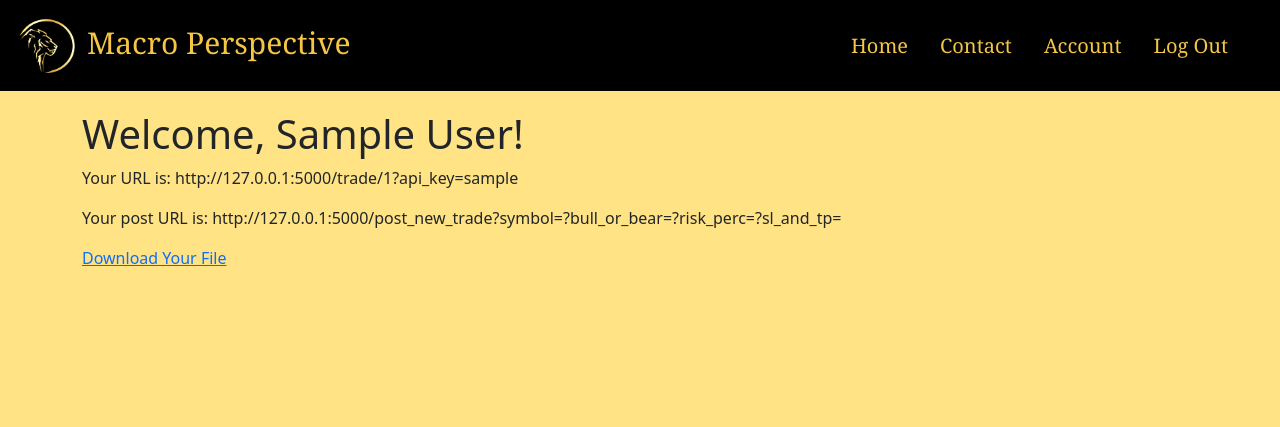
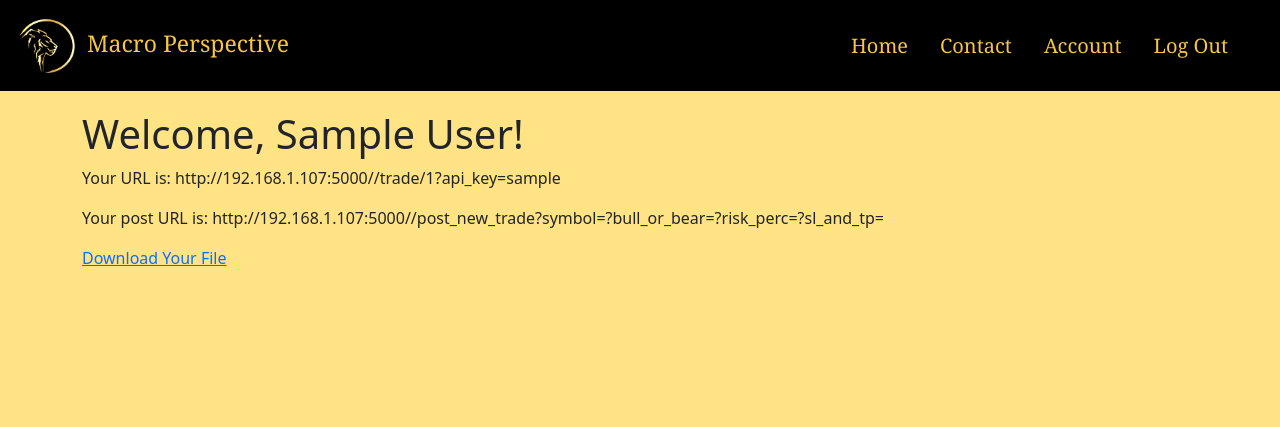
Before and after one commit to Willem0911/macroperspective, a Flask app: page /account in a window 1280 px wide. Shown: the top 427 px of the page. Run offline with Flask 3, Linux system fonts and the light colour scheme; the visitor is signed in with stand-in values (Sample User, id 1); some libraries are stand-ins or nearby versions.

Commit message:
Working Domain

```diff
--- a/main.py
+++ b/main.py
@@ -4,6 +4,7 @@ import secrets
 import random
 import datetime
 import os
+from waitress import serve
 from werkzeug.security import generate_password_hash, check_password_hash
 from flask_sqlalchemy import SQLAlchemy
 from sqlalchemy.orm import DeclarativeBase, Mapped, mapped_column
@@ -11,9 +12,9 @@ from sqlalchemy import Integer, String, Float, Boolean
 from flask_login import UserMixin, login_user, LoginManager, login_required, current_user, logout_user
 
 app = Flask(__name__)
-app.config['SECRET_KEY'] = os.environ.get('FLASK_KEY')
-EMAIL_PASSWORD = os.environ.get('EMAIL_PASSWORD')
-EMAIL_NAME = os.environ.get('EMAIL_NAME')
+app.config['SECRET_KEY'] = "aldkhjhewuiorhweiooi"
+EMAIL_PASSWORD = "zugi vnhp bmnx mkzo"
+EMAIL_NAME = "williamhorowits@gmail.com"
 
 
 # CREATE DATABASE
@@ -117,7 +118,7 @@ def verify():
         user_verification = str(request.form.get("verification_code"))
         verification_code = session.get("verification_code")
         name = session.get('name')
-        email = session.get('email')
+        email = session.get('email').lower()
         password = session.get('password')
         if user_verification == verification_code:
             hashed_password = generate_password_hash(
@@ -148,7 +149,7 @@ def verify():
 @app.route('/login', methods=["GET", "POST"])
 def login():
     if request.method == "POST":
-        email = request.form.get('email')
+        email = request.form.get('email').lower()
         password = request.form.get('password')
 
         # Find user by email entered.
@@ -242,4 +243,4 @@ def post_new_trade():
 
 
 if __name__ == "__main__":
-    app.run(debug=False)
+    serve(app, host='192.168.1.107', port=80)
--- a/templates/account.html
+++ b/templates/account.html
@@ -3,9 +3,9 @@
 
 <div class="container">
   <h1 class="title">Welcome, {{name}}!</h1>
-  <p> Your URL is: http://127.0.0.1:5000/trade/{{id}}?api_key={{api_key}}</p>
+  <p> Your URL is: http://192.168.1.107:5000//trade/{{id}}?api_key={{api_key}}</p>
   {% if id==1: %}
-  <p> Your post URL is: http://127.0.0.1:5000/post_new_trade?symbol=?bull_or_bear=?risk_perc=?sl_and_tp=</p>
+  <p> Your post URL is: http://192.168.1.107:5000//post_new_trade?symbol=?bull_or_bear=?risk_perc=?sl_and_tp=</p>
   {% endif %}
   <a href="#">Download Your File</a>
 </div>
--- a/templates/base.html
+++ b/templates/base.html
@@ -39,7 +39,7 @@
         <!-- navbar fixed-top  -->
         <nav class="navbar navbar-expand-lg bg-body-tertiary nav fixed-top" style="border-color: black">
           <div class="container-fluid" style="background-color: black">
-            <a class="navbar-brand navbar-text" href="#" style="font-size: 30px"><img src="{{ url_for('static', filename='images/Macro Perspective logo.jpg') }}" alt="Logo" width="75" height="75"/>Macro Perspective</a>
+            <a class="navbar-brand navbar-text" href="#" style="font-size: 23px"><img src="{{ url_for('static', filename='images/Macro Perspective logo.jpg') }}" alt="Logo" width="75" height="75"/>Macro Perspective</a>
             <button class="navbar-toggler" type="button" data-bs-toggle="collapse" data-bs-target="#navbarSupportedContent" aria-controls="navbarSupportedContent" aria-expanded="false" aria-label="Toggle navigation">
               <span class="navbar-toggler-icon" style="border-color: white;"></span>
             </button>
```
